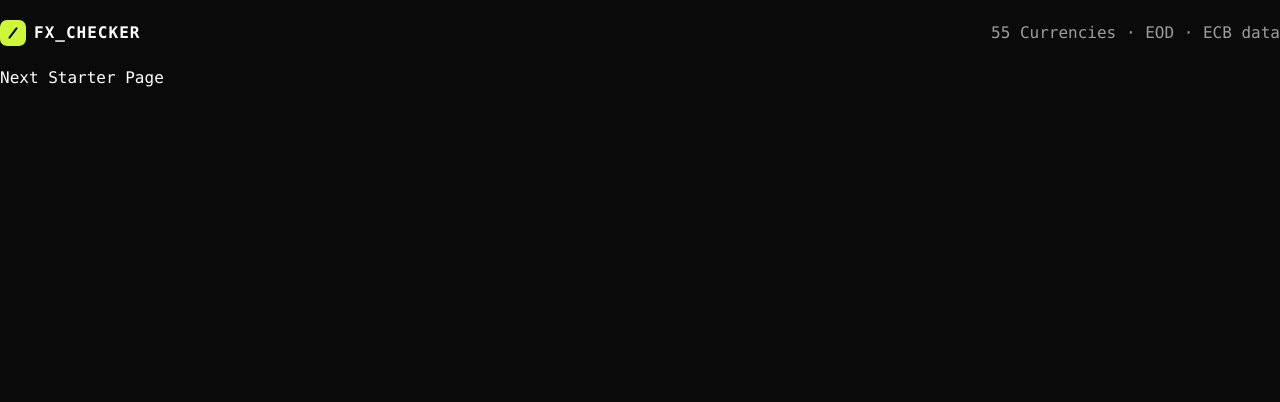
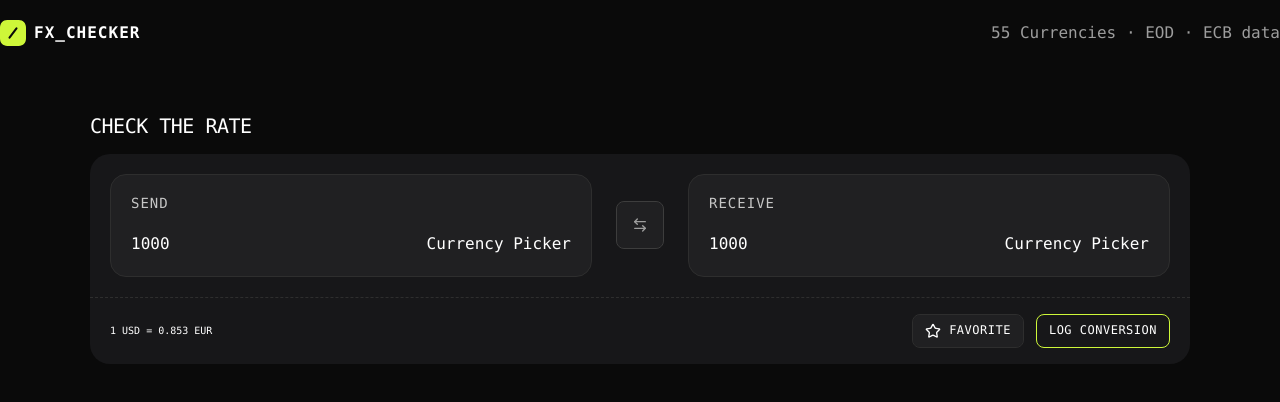
Before and after one commit to SouleymaneSy7/fem-fx-checker-hackaton, a Next.js app: page / in a window 1280 px wide. Shown: the top 402 px of the page. Built offline with nearby package versions, Linux system fonts and the light colour scheme.

Commit message:
feat(layout): add Main wrapper and wire homepage with starter Converter component

```diff
--- a/src/app/page.tsx
+++ b/src/app/page.tsx
@@ -1,3 +1,10 @@
+import Converter from "@/components/features/converter/converter";
+import Main from "@/components/layout/main";
+
 export default function Home() {
-  return <h1>Next Starter Page</h1>;
+  return (
+    <Main>
+      <Converter />
+    </Main>
+  );
 }
--- /dev/null
+++ b/src/components/features/converter/converter.tsx
@@ -0,0 +1,74 @@
+import Title from "@/components/common/title";
+import { ArrowLeftRightIcon, StarIcon } from "@/components/icons";
+import { Button } from "@/components/ui/button";
+
+const activeCurrency = "USD";
+const activeCurrencyRate = 0.853;
+const activeCurrencyPair = "EUR";
+
+const Converter = () => {
+  return (
+    <section className="space-y-step-200">
+      <Title level="h1" className="preset-2 uppercase">
+        Check the rate
+      </Title>
+
+      <div>
+        {/* Converter Top - Send Amount, Receive Amount, Currency Picker, Swap Button */}
+        <div className="w-full bg-card rounded-t-20 p-step-200 flex flex-col items-center justify-center gap-step-200 md:p-step-250 md:flex-row md:gap-step-300">
+          {/* Send */}
+          <div className="w-full bg-neutral-600 border border-neutral-500 flex flex-col gap-step-200 p-step-200 rounded-16 md:p-step-250 md:gap-step-250">
+            <Title level="h3" className="preset-4 uppercase text-neutral-100">
+              Send
+            </Title>
+
+            <div className="flex items-center justify-between gap-step-100">
+              <p>1000</p>
+
+              {/* Currency Picker */}
+              <p>Currency Picker</p>
+            </div>
+          </div>
+
+          {/* Swap Button */}
+          <Button variant={"secondary"} size={"icon-lg"}>
+            <ArrowLeftRightIcon />
+          </Button>
+
+          {/* Receive */}
+          <div className="w-full bg-neutral-600 border border-neutral-500 flex flex-col gap-step-200 p-step-200 rounded-16 md:p-step-250 md:gap-step-250">
+            <Title level="h3" className="preset-4 uppercase text-neutral-100">
+              Receive
+            </Title>
+
+            <div className="flex items-center justify-between gap-step-100">
+              <p>1000</p>
+
+              {/* Currency Picker */}
+              <p>Currency Picker</p>
+            </div>
+          </div>
+        </div>
+
+        {/* Converter Bottom - Exchange Rate for the active pair, Favorite Button, Log Conversion Button */}
+        <div className="w-full bg-card rounded-b-20 border-t border-dashed border-border py-step-200 px-step-200 flex flex-col items-center justify-center gap-step-200 md:px-step-250 md:flex-row md:justify-between">
+          <p className="preset-6 uppercase">
+            1 {activeCurrency} = {activeCurrencyRate} {activeCurrencyPair}
+          </p>
+
+          <div className="flex items-center gap-step-100 md:gap-step-150">
+            {/* Favorite Button */}
+            <Button variant={"default"}>
+              <StarIcon /> Favorite
+            </Button>
+
+            {/* Log Conversion Button */}
+            <Button variant={"outline"}>Log Conversion</Button>
+          </div>
+        </div>
+      </div>
+    </section>
+  );
+};
+
+export default Converter;
--- /dev/null
+++ b/src/components/layout/main.tsx
@@ -0,0 +1,11 @@
+import type { MainPropsType } from "@/types/ui.types";
+
+const Main = ({ children }: MainPropsType) => {
+  return (
+    <main className="container py-step-400 md:py-step-600 lg:py-step-600">
+      {children}
+    </main>
+  );
+};
+
+export default Main;
```
